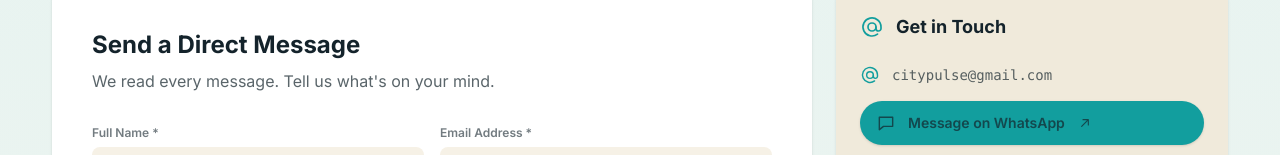
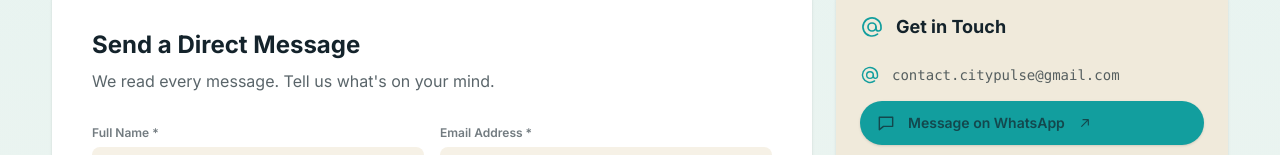
Before and after one commit to praisecracks/city-pulse, a React (Vite) app in the folder apps/web/: page /contact in a window 1280 px wide. Shown: the part 547-702 px from the top of the page. Built offline with nearby package versions, Linux system fonts and the light colour scheme; no server answers.

Commit message:
added the right contact mail

```diff
--- a/apps/web/src/components/Contact/ContactFAQ.jsx
+++ b/apps/web/src/components/Contact/ContactFAQ.jsx
@@ -11,7 +11,7 @@ const FAQS = [
   ],
   [
     "Can journalists or tech writers test the mobile app before public launch?",
-    "Yes. Email citypulse@gmail.com with your publication and what you need, and we'll share access and assets.",
+    "Yes. Email contact.citypulse@gmail.com with your publication and what you need, and we'll share access and assets.",
   ],
   [
     "When is City Pulse expanding outside of Abeokuta?",
--- a/apps/web/src/components/Contact/ContactForm.jsx
+++ b/apps/web/src/components/Contact/ContactForm.jsx
@@ -176,11 +176,11 @@ export default function ContactForm() {
 
           <div className="flex flex-col gap-4 text-sm text-[#14232B]/70">
             <a
-              href="mailto:citypulse@gmail.com"
+              href="mailto:contact.citypulse@gmail.com"
               className="flex items-center gap-3 font-mono text-[#129E9E] hover:underline transition-colors"
             >
               <Icon name="alternate_email" size={20} className="text-[#129E9E] shrink-0" />
-              <span>citypulse@gmail.com</span>
+              <span>contact.citypulse@gmail.com</span>
             </a>
 
             <a
--- a/apps/web/src/data/contact.js
+++ b/apps/web/src/data/contact.js
@@ -5,7 +5,7 @@ export const CONTACT = {
   whatsappDisplay: "0706 999 1171",
   whatsappHours: "Mon – Sat: 7:00 AM – 7:00 PM WAT",
   emails: {
-    general: "citypulse@gmail.com",
+    general: "contact.citypulse@gmail.com",
   },
   address:
     "14 Lalubu Commercial Corridor, Opposite Cultural Centre, Oke-Ilewo, Abeokuta, Ogun State, Nigeria",
```
